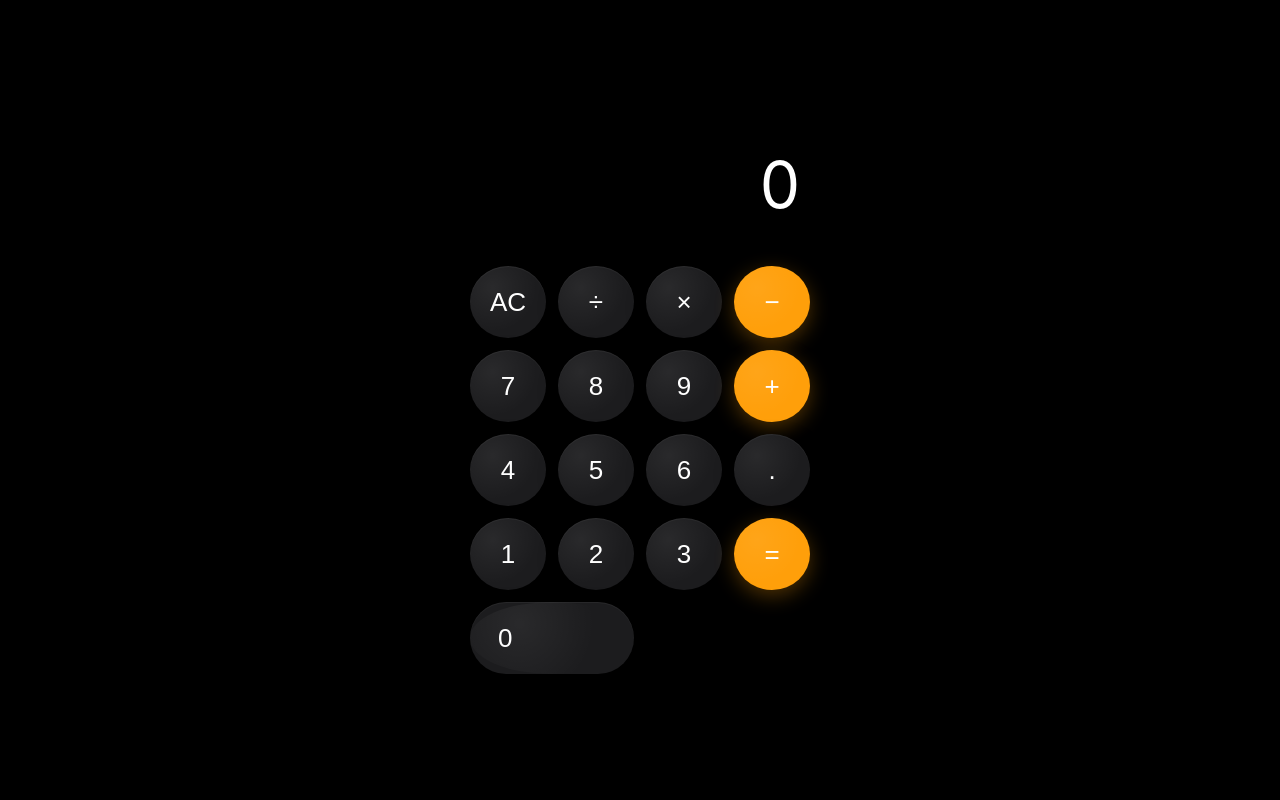
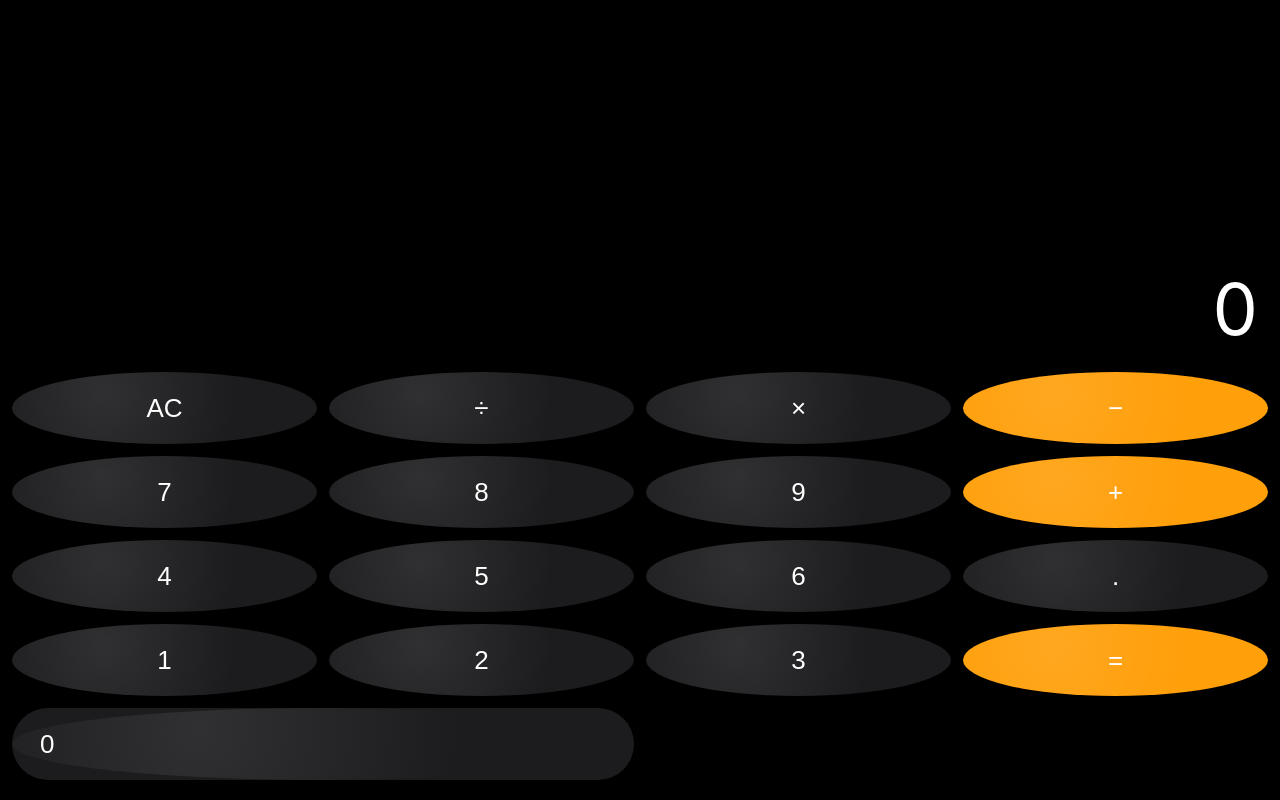
Before and after one commit to brickaidagabriel-dotcom/Calculatrice, a plain HTML site: page index.html in a window 1280 px wide. Drawn offline with Linux system fonts and the light colour scheme.

Commit message:
Update index.html

```diff
--- a/index.html
+++ b/index.html
@@ -2,96 +2,97 @@
 <html lang="fr">
 <head>
 <meta charset="UTF-8" />
-<meta name="viewport" content="width=device-width, initial-scale=1.0"/>
-<title>Calculator</title>
+<meta name="viewport" content="width=device-width, initial-scale=1.0, viewport-fit=cover"/>
+<title>Calc</title>
 
 <style>
-:root{
-  --bg:#000;
-  --btn:#1c1c1e;
-  --btn2:#2c2c2e;
-  --orange:#ff9f0a;
-  --text:#fff;
+html, body {
+  margin: 0;
+  padding: 0;
+  height: 100%;
+  background: #000;
+  overflow: hidden;
+  touch-action: manipulation;
+  font-family: -apple-system, BlinkMacSystemFont, sans-serif;
 }
 
-body{
-  margin:0;
-  background:var(--bg);
-  height:100vh;
-  display:flex;
-  align-items:center;
-  justify-content:center;
-  font-family:-apple-system,BlinkMacSystemFont,sans-serif;
+/* FULL SCREEN CONTAINER */
+.app {
+  position: fixed;
+  inset: 0;
+  background: #000;
+  display: flex;
+  flex-direction: column;
+  justify-content: flex-end;
+  padding: env(safe-area-inset-top) 12px env(safe-area-inset-bottom);
 }
 
-.app{
-  width:340px;
+/* SCREEN */
+.screen {
+  color: white;
+  font-size: 72px;
+  text-align: right;
+  padding: 20px 10px;
+  flex: 1;
+  display: flex;
+  align-items: flex-end;
+  justify-content: flex-end;
+  overflow: hidden;
 }
 
-.screen{
-  color:var(--text);
-  font-size:64px;
-  text-align:right;
-  padding:20px 10px 30px;
-  min-height:90px;
-  overflow:hidden;
+/* KEYS */
+.keys {
+  display: grid;
+  grid-template-columns: repeat(4, 1fr);
+  gap: 12px;
+  padding-bottom: 20px;
 }
 
-.keys{
-  display:grid;
-  grid-template-columns:repeat(4,1fr);
-  gap:12px;
+button {
+  border: none;
+  height: 72px;
+  border-radius: 50%;
+  font-size: 26px;
+  color: white;
+  background: #1c1c1e;
+  position: relative;
+  transition: transform .1s ease;
+  -webkit-tap-highlight-color: transparent;
 }
 
-button{
-  border:none;
-  height:72px;
-  border-radius:50%;
-  font-size:26px;
-  color:var(--text);
-  background:var(--btn);
-  position:relative;
-  transition:transform .12s ease, filter .12s ease;
-  box-shadow:
-    0 6px 18px rgba(0,0,0,.5),
-    inset 0 1px 1px rgba(255,255,255,.06);
+button:active {
+  transform: scale(0.92);
 }
 
-/* glow subtil dynamique */
-button::after{
-  content:"";
-  position:absolute;
-  inset:0;
-  border-radius:50%;
-  background:radial-gradient(circle at 30% 30%, rgba(255,255,255,.15), transparent 60%);
-  opacity:.4;
-}
-
-/* press feel */
-button:active{
-  transform:scale(.92);
-  filter:brightness(1.2);
+/* glow */
+button::before {
+  content: "";
+  position: absolute;
+  inset: 0;
+  border-radius: 50%;
+  background: radial-gradient(circle at 30% 30%, rgba(255,255,255,0.15), transparent 60%);
+  opacity: 0.6;
 }
 
 /* operators */
-.op{
-  background:var(--orange);
-  color:#fff;
-  box-shadow:0 6px 20px rgba(255,159,10,.3);
+.op {
+  background: #ff9f0a;
 }
 
-.zero{
-  grid-column:span 2;
-  border-radius:36px;
-  text-align:left;
-  padding-left:28px;
+/* zero */
+.zero {
+  grid-column: span 2;
+  border-radius: 40px;
+  text-align: left;
+  padding-left: 28px;
 }
 </style>
 </head>
 
 <body>
 
-<div class="app">
+<div class="app" id="app">
+
   <div class="screen" id="screen">0</div>
 
   <div class="keys">
@@ -117,27 +118,31 @@ button:active{
 
     <button class="zero" onclick="input('0')">0</button>
   </div>
+
 </div>
 
 <script>
 let screen = document.getElementById("screen");
 
 function input(v){
-  if(screen.innerText==="0") screen.innerText="";
+  if(screen.innerText === "0") screen.innerText = "";
   screen.innerText += v;
 }
 
 function reset(){
-  screen.innerText="0";
+  screen.innerText = "0";
 }
 
 function calc(){
   try{
     screen.innerText = eval(screen.innerText);
-  }catch{
-    screen.innerText="Error";
+  } catch {
+    screen.innerText = "Error";
   }
 }
+
+/* OPTIONAL: reduce browser UI interaction feel */
+document.addEventListener("touchmove", e => e.preventDefault(), { passive:false });
 </script>
 
 </body>
```
